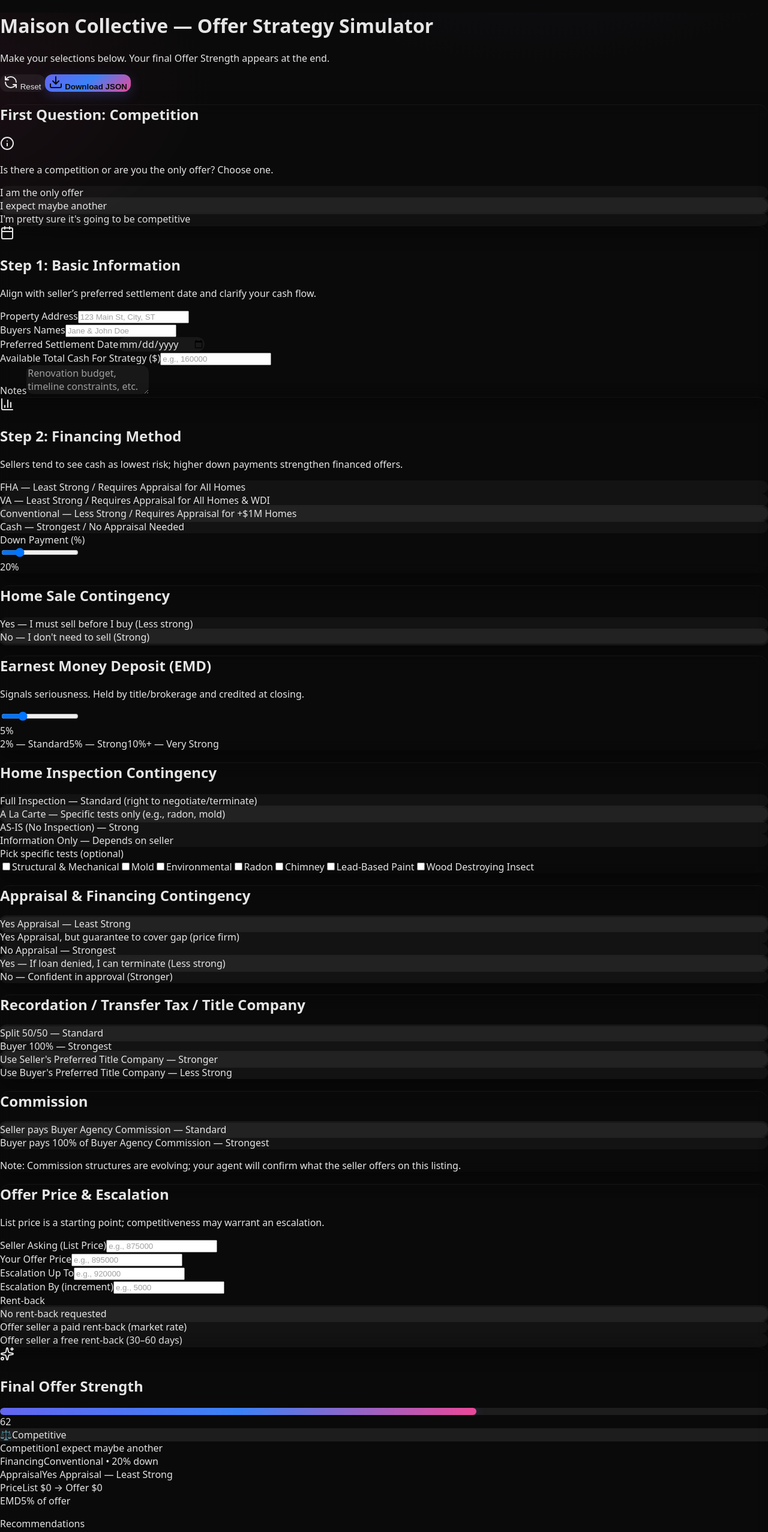
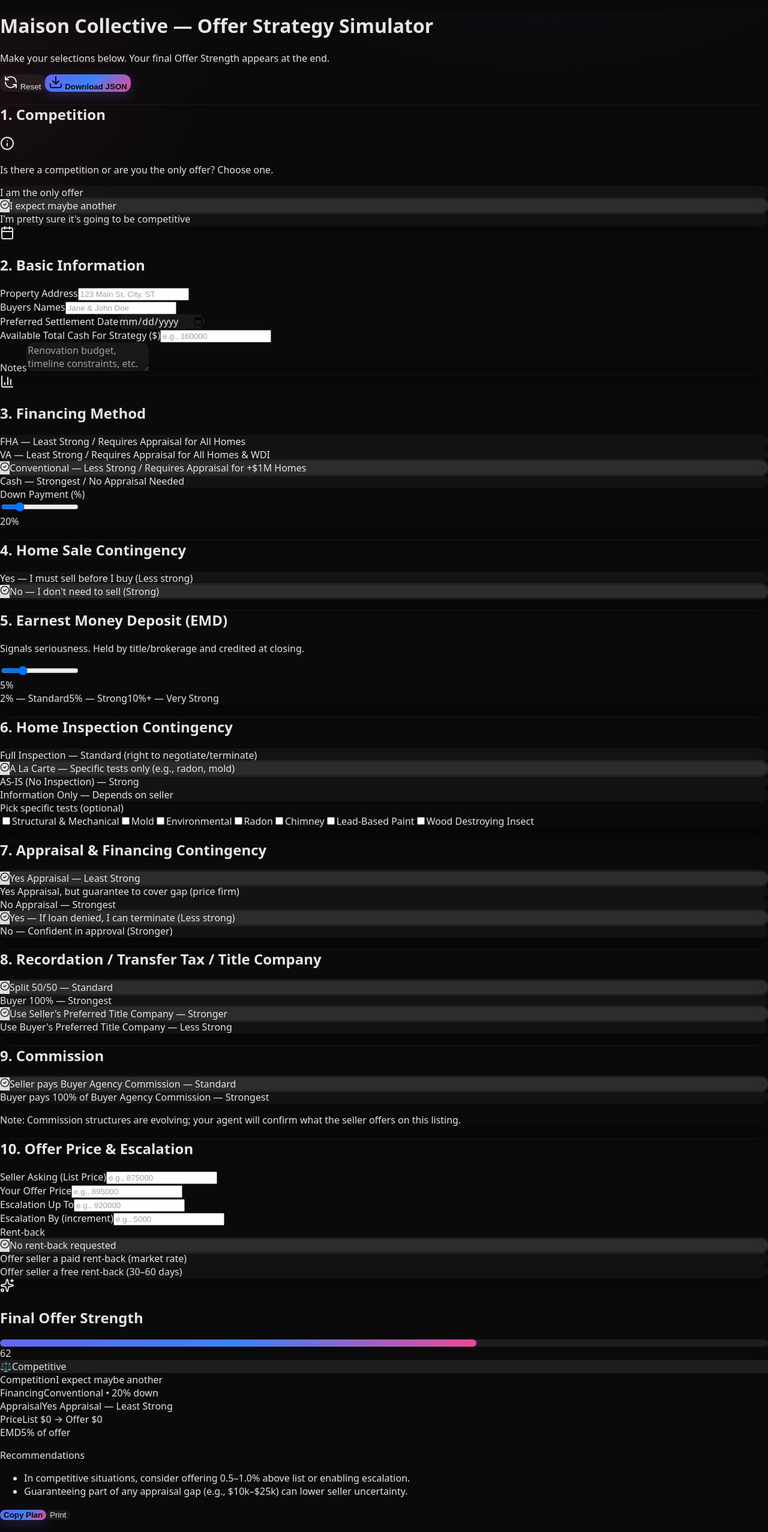
Before and after one commit to danielkim-maison/mc-offer-simulator, a React (Vite) app: page / in a window 1280 px wide. Shown: the top 2554 px of the page at 60% size. Built offline with nearby package versions, Linux system fonts and the light colour scheme.

Commit message:
Update App.tsx

```diff
--- a/src/App.tsx
+++ b/src/App.tsx
@@ -7,6 +7,7 @@
   Sparkles,
   Calendar,
   BarChart3,
+  CheckCircle2,
 } from "lucide-react";
 import { Card, CardContent } from "@/components/ui/card";
 import { Button } from "@/components/ui/button";
@@ -15,14 +16,7 @@
 import { Textarea } from "@/components/ui/textarea";
 import { Slider } from "@/components/ui/slider";
 
-/**
- * Maison Collective — Offer Strategy Simulator (v3, single-page, centered)
- * - All questions visible in one scroll (no wizard)
- * - Large click targets, no per-option score hints
- * - Final "Offer Strength" at the bottom as the definitive result section
- */
-
-/* ---------- Options ---------- */
+/* ---------------- Options ---------------- */
 const COMPETITION_OPTIONS = [
   { id: "solo", label: "I am the only offer", weight: +10 },
   { id: "maybe", label: "I expect maybe another", weight: 0 },
@@ -80,7 +74,7 @@
   { id: "free", label: "Offer seller a free rent-back (30–60 days)", weight: +7 },
 ] as const;
 
-/* ---------- Helpers ---------- */
+/* ---------------- Helpers ---------------- */
 function clamp(n: number, min = 0, max = 100) {
   return Math.max(min, Math.min(max, n));
 }
@@ -110,32 +104,32 @@
   const op = Number(state.offerPrice) || 0;
 
   if (state.competition !== "solo" && (op <= lp)) {
-    rec.push("경쟁 상황이면 제안가를 리스팅가보다 0.5~1.0% 상향하거나, 에스컬레이션을 활성화하세요.");
+    rec.push("In competitive situations, consider offering 0.5–1.0% above list or enabling escalation.");
   }
-  if (state.emdPct < 5) rec.push("EMD를 최소 5% 이상으로 상향하면 진정성을 크게 개선할 수 있습니다.");
+  if (state.emdPct < 5) rec.push("Increase EMD to at least 5% to improve perceived commitment.");
   if (state.financing !== "cash" && state.downPct < 20) {
-    rec.push("다운페이를 20% 이상으로 맞추면 대출 리스크 인식이 줄어듭니다.");
+    rec.push("Target 20%+ down payment to reduce perceived financing risk.");
   }
   if (state.inspection !== "asIs" && state.competition === "competitive") {
-    rec.push("경쟁이 치열하면 점검을 축소(선택항목)하거나 정보용으로 전환을 고려하세요.");
+    rec.push("Under heavy competition, consider a reduced-scope inspection or information-only.");
   }
   if (state.appraisal === "yes" && state.competition !== "solo") {
-    rec.push("감정갭 일부 보장(예: $10k~$25k)은 셀러 불확실성을 줄이는 데 도움 됩니다.");
+    rec.push("Guaranteeing part of any appraisal gap (e.g., $10k–$25k) can lower seller uncertainty.");
   }
   if (state.taxSplit !== "split" || state.titlePref !== "sellerPref") {
-    rec.push("타이틀/세금 분담에서 셀러 선호에 맞추면(셀러 지명 타이틀, 세금 50:50) 협상력이 올라갑니다.");
+    rec.push("Align with seller’s preferred title and standard 50/50 taxes for smoother acceptance.");
   }
   if (state.commission !== "buyerPays" && state.competition === "competitive") {
-    rec.push("바이어측 수수료 일부/전부 부담을 제안하면 경쟁구도에서 매력도가 상승합니다.");
+    rec.push("Offering to pay part/all buyer agency commission may increase attractiveness.");
   }
   if (state.rentback !== "none") {
-    rec.push("렌트백 조건을 명확히(무료 30~60일 or 유상) 표기해 셀러 이사 유연성을 보장하세요.");
+    rec.push("Clarify rent-back terms (free 30–60 days or paid) to support the seller’s move-out timing.");
   }
-  if (rec.length === 0) rec.push("핵심 조합이 균형적입니다. 서면 제안 전에 일정/특약 문구를 에이전트와 최종 점검하세요.");
+  if (rec.length === 0) rec.push("Your selections look balanced. Review timelines/clauses with your agent before drafting.");
   return rec.slice(0, 5);
 }
 
-/* ---------- Reusable UI ---------- */
+/* ------------- Reusable UI: Option Tile (clear active state) ------------- */
 function OptionTile({
   active,
   label,
@@ -145,6 +139,11 @@
   label: string;
   onSelect: () => void;
 }) {
+  // 활성화된 상태를 더 눈에 띄게: 체크 아이콘 + 더 밝은 배경/테두리
+  const style: React.CSSProperties = active
+    ? { background: "rgba(255,255,255,.14)", borderColor: "rgba(255,255,255,.55)" }
+    : {};
+
   return (
     <div
       role="radio"
@@ -155,13 +154,20 @@
       className="mc-pill flex items-center justify-between rounded-2xl p-4 md:p-5 cursor-pointer outline-none
                  transition focus-visible:ring-2 focus-visible:ring-white/20"
       data-active={active}
+      style={style}
     >
       <div className="flex items-center gap-3 text-sm md:text-base w-full">
-        {/* 커스텀 라디오 */}
-        <span className={`h-5 w-5 rounded-full border ${active ? "bg-white" : "border-white/40"}`} />
+        <span
+          aria-hidden
+          className={`h-5 w-5 rounded-full border flex items-center justify-center ${
+            active ? "border-white" : "border-white/40"
+          }`}
+          style={active ? { background: "rgba(255,255,255,.85)", color: "#111" } : {}}
+        >
+          {active ? <CheckCircle2 size={16} color="#111" /> : null}
+        </span>
         <span className="leading-snug">{label}</span>
       </div>
-      {/* 점수 가중치 표시는 제거 (최종 결과만 보여주기 위함) */}
     </div>
   );
 }
@@ -175,47 +181,47 @@
   );
 }
 
-/* ---------- Main ---------- */
+/* ---------------- Main ---------------- */
 export default function App() {
-  // Step 0 — Competition
+  // 0 — Competition
   const [competition, setCompetition] = useState<(typeof COMPETITION_OPTIONS)[number]["id"]>("maybe");
 
-  // Step 1 — Basics
+  // 1 — Basics
   const [propertyAddress, setPropertyAddress] = useState("");
   const [buyerNames, setBuyerNames] = useState("");
   const [settlementDate, setSettlementDate] = useState("");
   const [totalCash, setTotalCash] = useState<string>("");
   const [notes, setNotes] = useState("");
 
-  // Step 2 — Financing
+  // 2 — Financing
   const [financing, setFinancing] = useState<(typeof FINANCING_OPTIONS)[number]["id"]>("conv");
   const [downPct, setDownPct] = useState<number>(20);
 
-  // Step 3 — Home Sale Contingency
+  // 3 — Home Sale Contingency
   const [saleCont, setSaleCont] = useState<(typeof SALE_CONTINGENCY)[number]["id"]>("noSale");
 
-  // Step 4 — EMD
+  // 4 — EMD
   const [emdPct, setEmdPct] = useState<number>(5);
 
-  // Step 5 — Inspections
+  // 5 — Inspections
   const [inspection, setInspection] = useState<(typeof INSPECTION_OPTIONS)[number]["id"]>("aLaCarte");
   const [inspectionChecks, setInspectionChecks] = useState<string[]>([]);
 
-  // Step 6 — Appraisal
+  // 6 — Appraisal
   const [appraisal, setAppraisal] = useState<(typeof APPRAISAL_OPTIONS)[number]["id"]>("yes");
   const [gapAmount, setGapAmount] = useState<number>(0);
 
-  // Step 7 — Financing Contingency
+  // 7 — Financing Contingency
   const [finCont, setFinCont] = useState<(typeof FINANCING_CONT)[number]["id"]>("yes");
 
-  // Step 8 — Taxes/Title
+  // 8 — Taxes/Title
   const [taxSplit, setTaxSplit] = useState<(typeof TAX_TITLE_SPLIT)[number]["id"]>("split");
   const [titlePref, setTitlePref] = useState<(typeof TITLE_PREF)[number]["id"]>("sellerPref");
 
-  // Step 9 — Commission
+  // 9 — Commission
   const [commission, setCommission] = useState<(typeof COMMISSION)[number]["id"]>("sellerPays");
 
-  // Step 10 — Price & extras
+  // 10 — Price & extras
   const [listPrice, setListPrice] = useState<number | string>("");
   const [offerPrice, setOfferPrice] = useState<number | string>("");
   const [escalationCap, setEscalationCap] = useState<number | string>("");
@@ -224,7 +230,7 @@
 
   // Derived score
   const score = useMemo(() => {
-    let s = 60; // base
+    let s = 60;
 
     s += COMPETITION_OPTIONS.find(o => o.id === competition)!.weight;
     s += FINANCING_OPTIONS.find(o => o.id === financing)!.weight;
@@ -241,10 +247,8 @@
     if (appraisal === "gapCover") s += Math.min(10, Math.floor(gapAmount / 5000));
 
     s += FINANCING_CONT.find(o => o.id === finCont)!.weight;
-
     s += TAX_TITLE_SPLIT.find(o => o.id === taxSplit)!.weight;
     s += TITLE_PREF.find(o => o.id === titlePref)!.weight;
-
     s += COMMISSION.find(o => o.id === commission)!.weight;
     s += RENTBACK.find(o => o.id === rentback)!.weight;
 
@@ -323,9 +327,8 @@
 
   return (
     <div className="mc-bg min-h-screen">
-      {/* 중앙 정렬 컨테이너 (양옆 과도한 비움 방지 + 가운데 정렬) */}
       <div className="mx-auto w-full max-w-4xl px-5 sm:px-6 lg:px-8 py-8 lg:py-10">
-        {/* Header — 중앙 제목 */}
+        {/* Header (centered) */}
         <div className="text-center">
           <h1 className="text-2xl font-semibold tracking-tight md:text-3xl">
             Maison Collective — Offer Strategy Simulator
@@ -343,13 +346,12 @@
           </div>
         </div>
 
-        {/* Sections (모두 한 페이지에) */}
         <div className="mt-8 space-y-6">
-          {/* Competition */}
+          {/* 1. Competition */}
           <Card className="mc-card">
             <CardContent className="p-5 md:p-6">
               <div className="flex items-center justify-between">
-                <h2 className="text-lg font-medium">First Question: Competition</h2>
+                <h2 className="text-lg font-medium">1. Competition</h2>
                 <Info className="h-4 w-4 text-neutral-400" />
               </div>
               <p className="mt-1 text-sm text-neutral-400">
@@ -368,16 +370,13 @@
             </CardContent>
           </Card>
 
-          {/* Basics */}
+          {/* 2. Basic Information */}
           <Card className="mc-card">
             <CardContent className="p-5 md:p-6 space-y-4">
               <div className="flex items-center justify-center gap-2">
                 <Calendar className="h-4 w-4 text-neutral-400" />
-                <h2 className="text-lg font-medium text-center">Step 1: Basic Information</h2>
+                <h2 className="text-lg font-medium text-center">2. Basic Information</h2>
               </div>
-              <p className="text-sm text-neutral-400 text-center">
-                Align with seller’s preferred settlement date and clarify your cash flow.
-              </p>
               <div className="grid gap-4 md:grid-cols-2">
                 <div>
                   <Label className="text-neutral-200">Property Address</Label>
@@ -424,16 +423,13 @@
             </CardContent>
           </Card>
 
-          {/* Financing */}
+          {/* 3. Financing Method */}
           <Card className="mc-card">
             <CardContent className="p-5 md:p-6 space-y-4">
               <div className="flex items-center justify-center gap-2">
                 <BarChart3 className="h-4 w-4 text-neutral-400" />
-                <h2 className="text-lg font-medium text-center">Step 2: Financing Method</h2>
+                <h2 className="text-lg font-medium text-center">3. Financing Method</h2>
               </div>
-              <p className="text-sm text-neutral-400 text-center">
-                Sellers tend to see cash as lowest risk; higher down payments strengthen financed offers.
-              </p>
               <div className="grid gap-3">
                 {FINANCING_OPTIONS.map((opt) => (
                   <OptionTile
@@ -454,10 +450,10 @@
             </CardContent>
           </Card>
 
-          {/* Home Sale Contingency */}
+          {/* 4. Home Sale Contingency */}
           <Card className="mc-card">
             <CardContent className="p-5 md:p-6 space-y-4">
-              <h2 className="text-lg font-medium text-center">Home Sale Contingency</h2>
+              <h2 className="text-lg font-medium text-center">4. Home Sale Contingency</h2>
               <div className="grid gap-3 sm:grid-cols-2">
                 {SALE_CONTINGENCY.map((opt) => (
                   <OptionTile
@@ -471,10 +467,10 @@
             </CardContent>
           </Card>
 
-          {/* EMD */}
+          {/* 5. Earnest Money Deposit (EMD) */}
           <Card className="mc-card">
             <CardContent className="p-5 md:p-6 space-y-4">
-              <h2 className="text-lg font-medium text-center">Earnest Money Deposit (EMD)</h2>
+              <h2 className="text-lg font-medium text-center">5. Earnest Money Deposit (EMD)</h2>
               <p className="text-sm text-neutral-400 text-center">Signals seriousness. Held by title/brokerage and credited at closing.</p>
               <div className="flex items-center gap-4">
                 <Slider value={[emdPct]} min={0} max={20} step={1} onValueChange={(v) => setEmdPct(v[0])} className="w-full" />
@@ -488,10 +484,10 @@
             </CardContent>
           </Card>
 
-          {/* Inspection */}
+          {/* 6. Home Inspection Contingency */}
           <Card className="mc-card">
             <CardContent className="p-5 md:p-6 space-y-4">
-              <h2 className="text-lg font-medium text-center">Home Inspection Contingency</h2>
+              <h2 className="text-lg font-medium text-center">6. Home Inspection Contingency</h2>
               <div className="grid gap-3">
                 {INSPECTION_OPTIONS.map((opt) => (
                   <OptionTile
@@ -530,10 +526,10 @@
             </CardContent>
           </Card>
 
-          {/* Appraisal & Financing Contingency */}
+          {/* 7. Appraisal & Financing Contingency */}
           <Card className="mc-card">
             <CardContent className="p-5 md:p-6 space-y-4">
-              <h2 className="text-lg font-medium text-center">Appraisal & Financing Contingency</h2>
+              <h2 className="text-lg font-medium text-center">7. Appraisal & Financing Contingency</h2>
               <div className="grid gap-3">
                 {APPRAISAL_OPTIONS.map((opt) => (
                   <OptionTile
@@ -571,10 +567,10 @@
             </CardContent>
           </Card>
 
-          {/* Taxes/Title */}
+          {/* 8. Recordation / Transfer Tax / Title Company */}
           <Card className="mc-card">
             <CardContent className="p-5 md:p-6 space-y-4">
-              <h2 className="text-lg font-medium text-center">Recordation / Transfer Tax / Title Company</h2>
+              <h2 className="text-lg font-medium text-center">8. Recordation / Transfer Tax / Title Company</h2>
               <div className="grid gap-3 md:grid-cols-2">
                 <div className="space-y-3">
                   {TAX_TITLE_SPLIT.map((opt) => (
@@ -600,10 +596,10 @@
             </CardContent>
           </Card>
 
-          {/* Commission */}
+          {/* 9. Commission */}
           <Card className="mc-card">
             <CardContent className="p-5 md:p-6 space-y-4">
-              <h2 className="text-lg font-medium text-center">Commission</h2>
+              <h2 className="text-lg font-medium text-center">9. Commission</h2>
               <div className="grid gap-3 sm:grid-cols-2">
                 {COMMISSION.map((opt) => (
                   <OptionTile
@@ -620,13 +616,10 @@
             </CardContent>
           </Card>
 
-          {/* Offer Price & Escalation */}
+          {/* 10. Offer Price & Escalation */}
           <Card className="mc-card">
             <CardContent className="p-5 md:p-6 space-y-4">
-              <h2 className="text-lg font-medium text-center">Offer Price & Escalation</h2>
-              <p className="text-sm text-neutral-400 text-center">
-                List price is a starting point; competitiveness may warrant an escalation.
-              </p>
+              <h2 className="text-lg font-medium text-center">10. Offer Price & Escalation</h2>
               <div className="grid gap-4 md:grid-cols-2">
                 <div>
                   <Label className="text-neutral-200">Seller Asking (List Price)</Label>
@@ -707,7 +700,7 @@
                 </div>
               </div>
 
-              {/* 핵심 요약 (필요 최소만) */}
+              {/* brief summary */}
               <div className="mt-6 grid gap-3 text-sm md:grid-cols-2">
                 <SummaryRow label="Competition" value={COMPETITION_OPTIONS.find(o=>o.id===competition)?.label || ""} />
                 <SummaryRow label="Financing" value={`${FINANCING_OPTIONS.find(o=>o.id===financing)?.label?.split(" — ")[0]} • ${downPct}% down`} />
@@ -717,7 +710,7 @@
                 <SummaryRow label="EMD" value={`${emdPct}% of offer`} />
               </div>
 
-              {/* 권고안 */}
+              {/* recommendations (EN) */}
               <div className="mt-6">
                 <p className="text-sm font-medium mb-2 text-center">Recommendations</p>
                 <ul className="list-disc pl-5 space-y-1 text-sm text-neutral-200 max-w-2xl mx-auto">
@@ -725,7 +718,6 @@
                 </ul>
               </div>
 
-              {/* 액션 */}
               <div className="mt-6 flex items-center justify-center gap-2">
                 <Button
                   onClick={() => {
@@ -754,7 +746,6 @@
             </CardContent>
           </Card>
 
-          {/* Footer */}
           <p className="text-center text-xs text-neutral-500">
             © {new Date().getFullYear()} Maison Collective • Built for client education
           </p>
```
